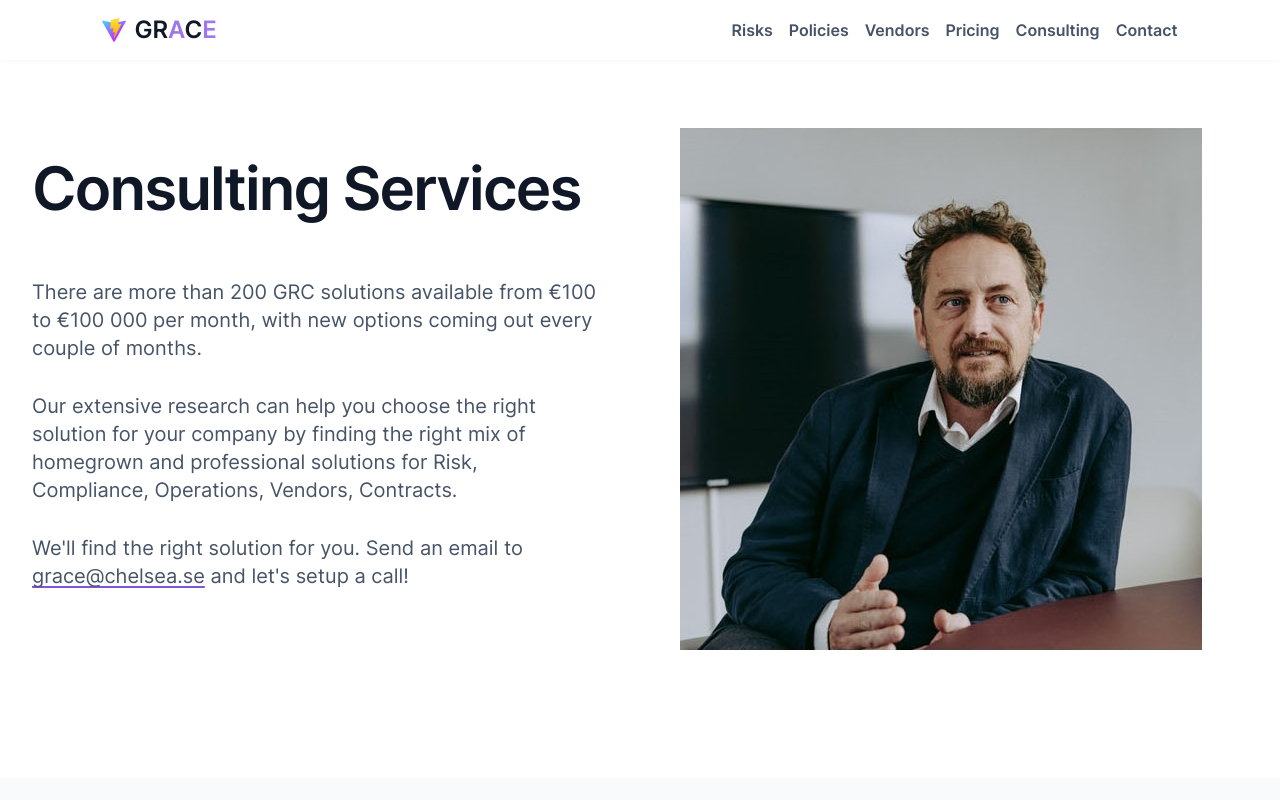
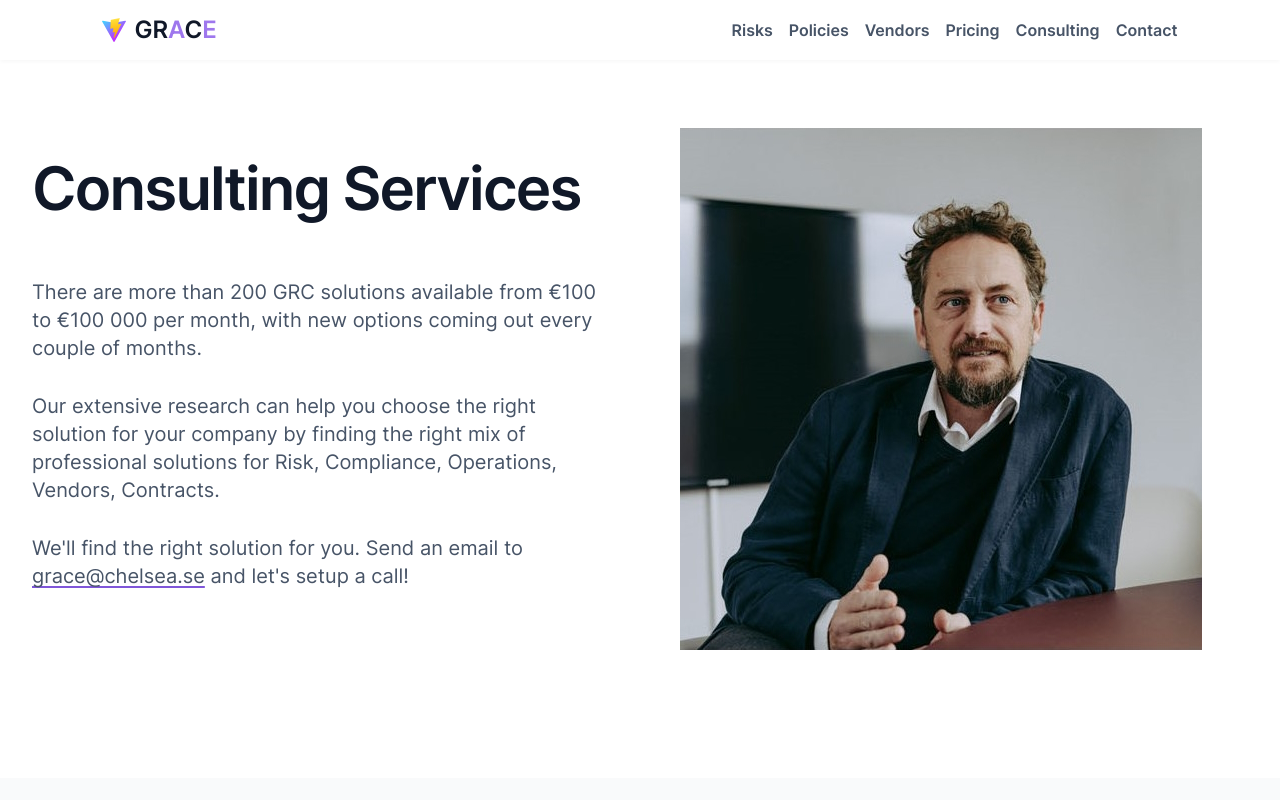
Before and after one commit to PanzerKunst/antler-project-marketing, a React (Vite) app: page /consulting in a window 1280 px wide. Shown: the top 800 px of the page. Built offline with nearby package versions, Linux system fonts and the light colour scheme; no server answers.

Commit message:
Update ConsultingPage.tsx

```diff
--- a/src/UI/SimplePages/ConsultingPage.tsx
+++ b/src/UI/SimplePages/ConsultingPage.tsx
@@ -8,7 +8,7 @@ export function ConsultingPage() {
         <div>
           <h1>Consulting Services</h1>
           <p>There are more than 200 GRC solutions available from €100 to €100 000 per month, with new options coming out every couple of months.</p>
-          <p>Our extensive research can help you choose the right solution for your company by finding the right mix of homegrown and professional
+          <p>Our extensive research can help you choose the right solution for your company by finding the right mix of professional
             solutions for Risk, Compliance, Operations, Vendors, Contracts.</p>
           <p>We'll find the right solution for you. Send an email to <span className="underlined disappears">grace@chelsea.se</span> and let's
             setup a call!</p>
```
